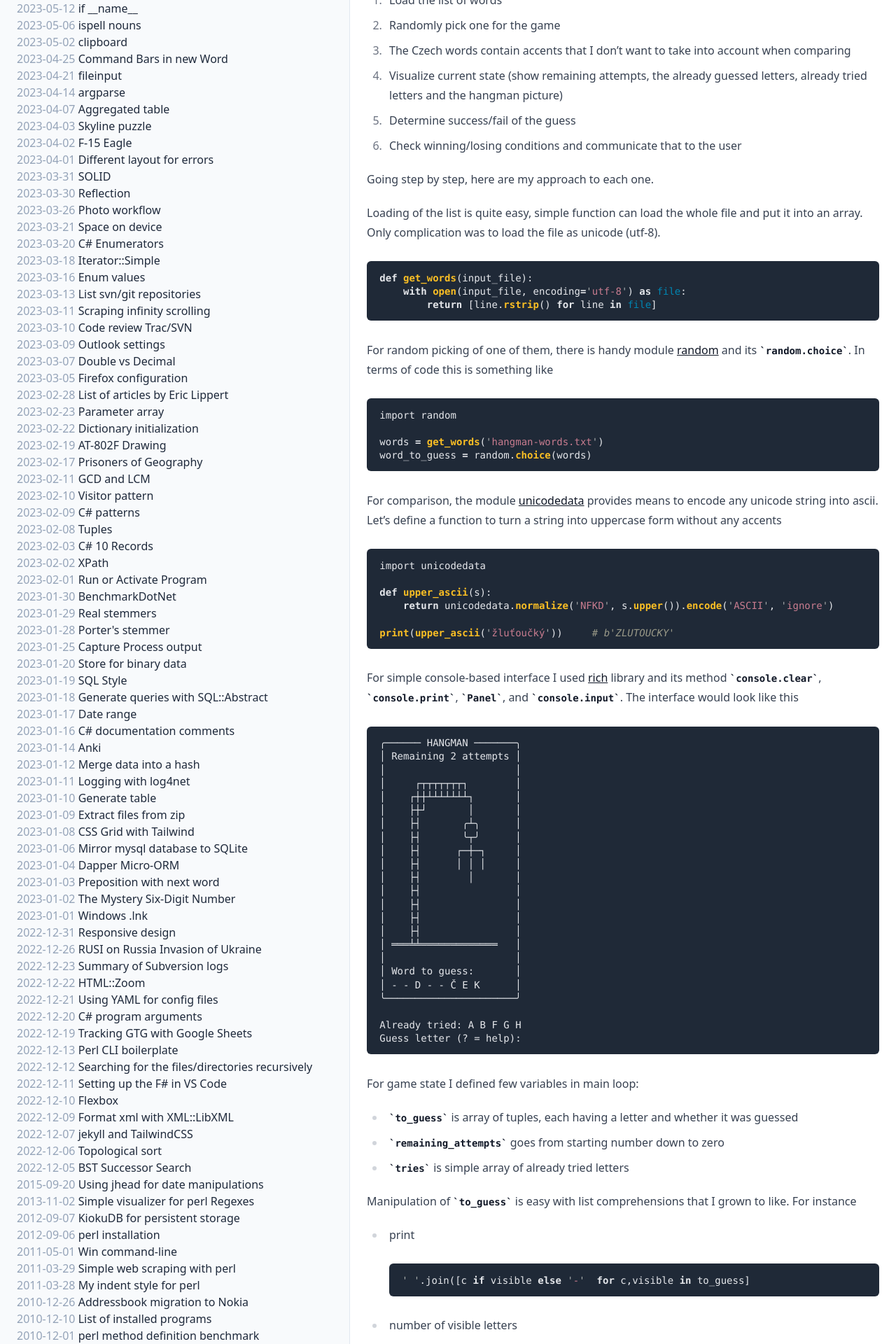
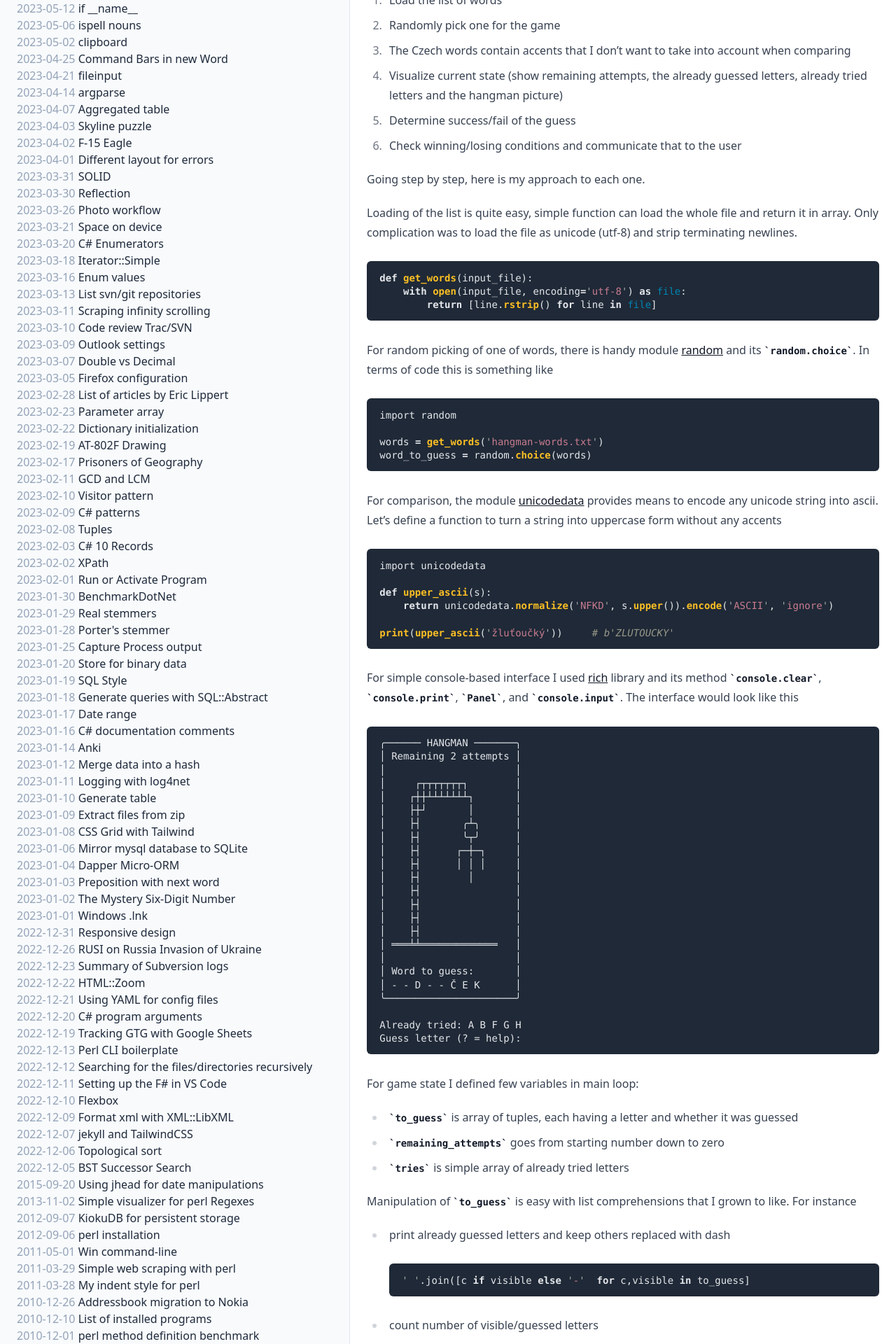
Before and after one commit to bvr/bvr.github.io, a Jekyll site: the page built from _posts/2023-06-26-hangman.md, in a window 1280 px wide. Shown: the part 326-2246 px from the top of the page at 70% size. Built offline with Jekyll 4.4.1, drawn with Linux system fonts in a browser that asks for light colours.

Commit message:
Proofreading

````diff
--- a/_posts/2023-06-26-hangman.md
+++ b/_posts/2023-06-26-hangman.md
@@ -22,9 +22,9 @@ Now there are number a problems I needed to address:
  5. Determine success/fail of the guess
  6. Check winning/losing conditions and communicate that to the user
 
-Going step by step, here are my approach to each one.
+Going step by step, here is my approach to each one.
 
-Loading of the list is quite easy, simple function can load the whole file and put it into an array. Only complication was to load the file as unicode (utf-8).
+Loading of the list is quite easy, simple function can load the whole file and return it in array. Only complication was to load the file as unicode (utf-8) and strip terminating newlines.
 
 ```python
 def get_words(input_file):
@@ -32,7 +32,7 @@ def get_words(input_file):
         return [line.rstrip() for line in file]
 ```
 
-For random picking of one of them, there is handy module [random][1] and its `random.choice`. In terms of code this is something like
+For random picking of one of words, there is handy module [random][1] and its `random.choice`. In terms of code this is something like
 
 ```python
 import random
@@ -88,12 +88,12 @@ For game state I defined few variables in main loop:
 
 Manipulation of `to_guess` is easy with list comprehensions that I grown to like. For instance
 
- - print
+ - print already guessed letters and keep others replaced with dash
 ```python
 ' '.join([c if visible else '-'  for c,visible in to_guess]
 ```
 
- - number of visible letters
+ - count number of visible/guessed letters
 ```python
 visible = sum(visible for _,visible in to_guess)
 ```
@@ -297,6 +297,9 @@ if __name__ == "__main__":
     main()
 ```
 
+I liked the exercise, it was quite some learning of new concepts. Obviously it would be better to use a little better data structures, but I will need to learn more on how to build classes/objects in python and use it in my code. This will be for next time.
+
+
 [1]: https://docs.python.org/3/library/random.html
 [2]: https://docs.python.org/3/library/unicodedata.html
 [3]: https://rich.readthedocs.io/en/stable/introduction.html
````
